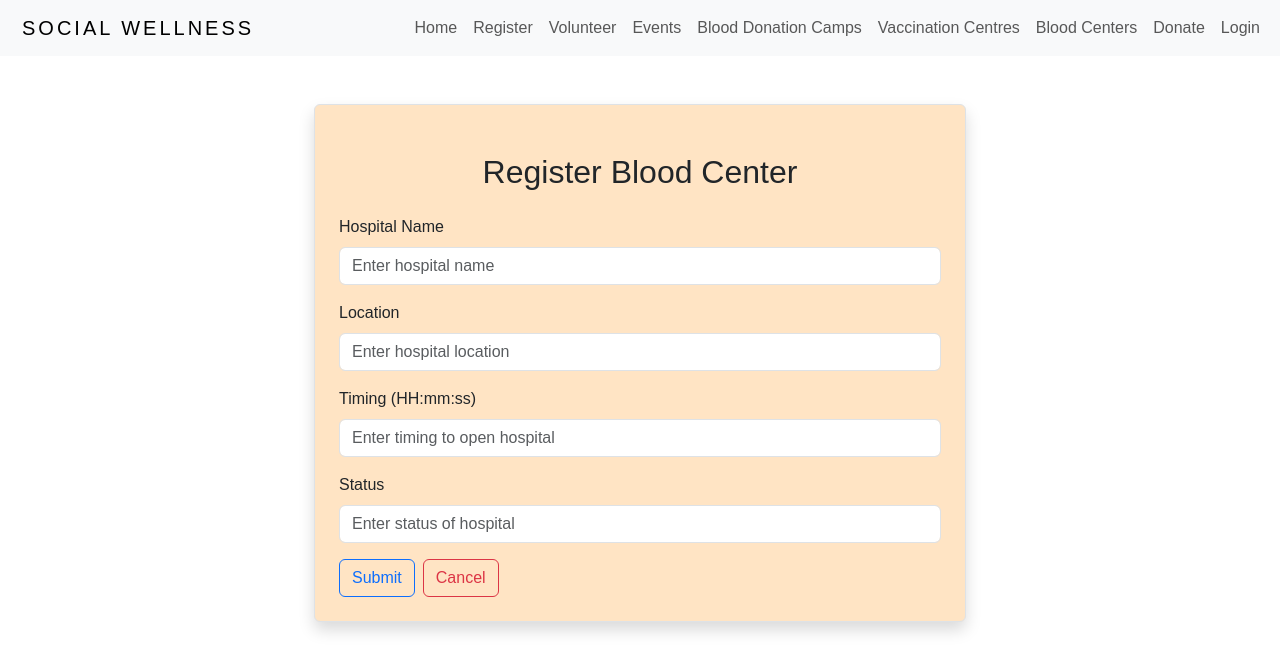
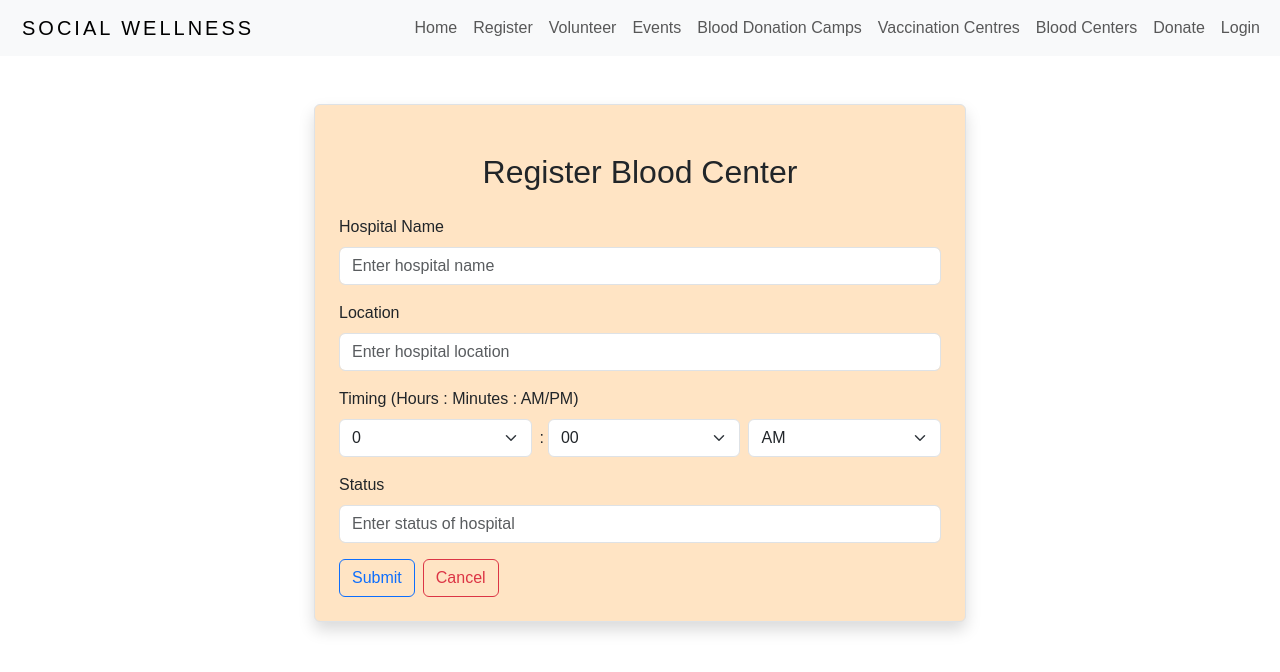
Before and after one commit to Soumyaneelakari1/SocialWellness, a React (Create React App) app in the folder ngo-frontend/: page /addcenter in a window 1280 px wide. Shown: the top 672 px of the page. Built offline with nearby package versions, Linux system fonts and the light colour scheme.

Commit message:
add time

```diff
--- a/ngo-frontend/src/BloodCenter/AddCenter.js
+++ b/ngo-frontend/src/BloodCenter/AddCenter.js
@@ -9,7 +9,7 @@ export default function AddCenter() {
   const [bloodCenter, setBloodCenter] = useState({
     u_name: "",
     location: "",
-    timing: "",
+    timing: "00:00 AM",
     status: "",
   });
 
@@ -27,16 +27,24 @@ export default function AddCenter() {
       }
     }
 
-    setBloodCenter({ ...bloodCenter, [name]: validValue });
+    if (name === 'hour' || name === 'minute' || name === 'period') {
+      const [hour, minute, period] = timing.split(/[:\s]/);
+      const newTime = {
+        hour: name === 'hour' ? value : hour,
+        minute: name === 'minute' ? value : minute,
+        period: name === 'period' ? value : period,
+      };
+      setBloodCenter({
+        ...bloodCenter,
+        timing: `${newTime.hour}:${newTime.minute} ${newTime.period}`,
+      });
+    } else {
+      setBloodCenter({ ...bloodCenter, [name]: validValue });
+    }
   };
 
   const onSubmit = async (e) => {
     e.preventDefault();
-    const timingPattern = /^([01]\d|2[0-3]):([0-5]\d):([0-5]\d)$/;
-    if (!timingPattern.test(timing)) {
-      alert("Timing must be in the format HH:mm:ss");
-      return;
-    }
     try {
       await axios.post("http://localhost:8080/bloodCenter", bloodCenter, {
         headers: {
@@ -86,16 +94,44 @@ export default function AddCenter() {
               </div>
               <div className="mb-3">
                 <label htmlFor="timing" className="form-label">
-                  Timing (HH:mm:ss)
+                  Timing (Hours : Minutes : AM/PM)
                 </label>
-                <input
-                  type="text"
-                  className="form-control"
-                  placeholder="Enter timing to open hospital"
-                  name="timing"
-                  value={timing}
-                  onChange={onInputChange}
-                />
+                <div className='d-flex'>
+                  <select
+                    className='form-select me-2'
+                    name='hour'
+                    value={timing.split(':')[0]}
+                    onChange={onInputChange}
+                  >
+                    {[...Array(13).keys()].map(hour => (
+                      <option key={hour} value={hour}>
+                        {hour}
+                      </option>
+                    ))}
+                  </select>
+                  <span className='align-self-center me-1'>:</span>
+                  <select
+                    className='form-select me-2'
+                    name='minute'
+                    value={timing.split(':')[1].split(' ')[0]}
+                    onChange={onInputChange}
+                  >
+                    {[...Array(60).keys()].map(minute => (
+                      <option key={minute} value={minute < 10 ? `0${minute}` : minute}>
+                        {minute < 10 ? `0${minute}` : minute}
+                      </option>
+                    ))}
+                  </select>
+                  <select
+                    className='form-select'
+                    name='period'
+                    value={timing.split(' ')[1]}
+                    onChange={onInputChange}
+                  >
+                    <option value='AM'>AM</option>
+                    <option value='PM'>PM</option>
+                  </select>
+                </div>
               </div>
               <div className="mb-3">
                 <label htmlFor="status" className="form-label">
--- a/ngo-frontend/src/BloodCenter/EditCenter.js
+++ b/ngo-frontend/src/BloodCenter/EditCenter.js
@@ -2,6 +2,7 @@ import axios from "axios";
 import React, { useEffect, useState } from "react";
 import { Link, useNavigate, useParams } from "react-router-dom";
 import './addcenter.css'
+
 export default function EditUser() {
   let navigate = useNavigate();
 
@@ -10,14 +11,29 @@ export default function EditUser() {
   const [bloodCenter, setUser] = useState({
     u_name: "",
     location: "",
-    timing: "",
+    timing: "00:00 AM",
     status: "",
   });
 
   const { u_name, location, timing ,status } = bloodCenter;
 
   const onInputChange = (e) => {
-    setUser({ ...bloodCenter, [e.target.name]: e.target.value });
+    const { name, value } = e.target;
+
+    if (name === 'hour' || name === 'minute' || name === 'period') {
+      const [hour, minute, period] = timing.split(/[:\s]/);
+      const newTime = {
+        hour: name === 'hour' ? value : hour,
+        minute: name === 'minute' ? value : minute,
+        period: name === 'period' ? value : period,
+      };
+      setUser({
+        ...bloodCenter,
+        timing: `${newTime.hour}:${newTime.minute} ${newTime.period}`,
+      });
+    } else {
+      setUser({ ...bloodCenter, [name]: value });
+    }
   };
 
   useEffect(() => {
@@ -26,17 +42,16 @@ export default function EditUser() {
 
   const onSubmit = async (e) => {
     e.preventDefault();
-    const timingPattern = /^([01]\d|2[0-3]):([0-5]\d):([0-5]\d)$/;
-    if (!timingPattern.test(timing)) {
-      alert("Timing must be in the format HH:mm:ss");
-      return;
-    }
+    try {
       await axios.put(`http://localhost:8080/bloodCenter/${id}`, bloodCenter, {
         headers: {
           "Content-Type": "application/json"
         }
       });
       navigate("/");
+    } catch (error) {
+      console.error("Error updating blood center:", error);
+    }
   };
 
   const loadUser = async () => {
@@ -52,55 +67,83 @@ export default function EditUser() {
 
           <form onSubmit={(e) => onSubmit(e)}>
             <div className="mb-3">
-            <label htmlFor="U_name" className="form-label">
-              HName
+              <label htmlFor="u_name" className="form-label">
+                Hospital Name
               </label>
               <input
-                type={"text"}
+                type="text"
                 className="form-control"
                 placeholder="Enter your Hospital name"
                 name="u_name"
                 value={u_name}
-                onChange={(e) => onInputChange(e)}
+                onChange={onInputChange}
               />
             </div>
             <div className="mb-3">
-            <label htmlFor="Location" className="form-label">
+              <label htmlFor="location" className="form-label">
                 Location
               </label>
               <input
-                type={"text"}
+                type="text"
                 className="form-control"
                 placeholder="Enter hospital location"
                 name="location"
                 value={location}
-                onChange={(e) => onInputChange(e)}
+                onChange={onInputChange}
               />
             </div>
             <div className="mb-3">
-            <label htmlFor="Timing" className="form-label">
-              Timing
+              <label htmlFor="timing" className="form-label">
+                Timing (Hours : Minutes : AM/PM)
               </label>
-              <input
-                type={"text"}
-                className="form-control"
-                placeholder="Enter the hospital timing"
-                name="timing"
-                value={timing}
-                onChange={(e) => onInputChange(e)}
-              />
+              <div className='d-flex'>
+                <select
+                  className='form-select me-2'
+                  name='hour'
+                  value={timing.split(':')[0]}
+                  onChange={onInputChange}
+                >
+                  {[...Array(13).keys()].map(hour => (
+                    <option key={hour} value={hour}>
+                      {hour}
+                    </option>
+                  ))}
+                </select>
+                <span className='align-self-center me-1'>:</span>
+                <select
+                  className='form-select me-2'
+                  name='minute'
+                  value={timing.split(':')[1].split(' ')[0]}
+                  onChange={onInputChange}
+                >
+                  {[...Array(60).keys()].map(minute => (
+                    <option key={minute} value={minute < 10 ? `0${minute}` : minute}>
+                      {minute < 10 ? `0${minute}` : minute}
+                    </option>
+                  ))}
+                </select>
+                <select
+                  className='form-select'
+                  name='period'
+                  value={timing.split(' ')[1]}
+                  onChange={onInputChange}
+                >
+                  <option value='AM'>AM</option>
+                  <option value='PM'>PM</option>
+                </select>
+              </div>
             </div>
             <div className="mb-3">
-              <label htmlFor="Status" className="form-label">
+              <label htmlFor="status" className="form-label">
                 Status
               </label>
               <input
-                type={"text"}
+                type="text"
                 className="form-control"
                 placeholder="Enter the hospital status"
                 name="status"
                 value={status}
-                onChange={(e) => onInputChange(e)}
+                onChange={onInputChange}
               />
             </div>
             <button type="submit" className="btn btn-outline-primary">
--- a/ngo-frontend/src/vaccineCamp/EditVaccine.js
+++ b/ngo-frontend/src/vaccineCamp/EditVaccine.js
@@ -11,14 +11,29 @@ export default function EditVaccine() {
   const [user, setUser] = useState({
     vaccine: "",
     vdate: currdate,
-    vtime: "",
+    vtime: "0:00 AM",
     vlocation: "",
   });
 
   const { vaccine, vdate, vtime, vlocation } = user;
 
   const onInputChange = (e) => {
-    setUser({ ...user, [e.target.name]: e.target.value });
+    const { name, value } = e.target;
+
+    if (name === 'hour' || name === 'minute' || name === 'period') {
+      const [hour, minute, period] = vtime.split(/[:\s]/);
+      const newTime = {
+        hour: name === 'hour' ? value : hour,
+        minute: name === 'minute' ? value : minute,
+        period: name === 'period' ? value : period
+      };
+      setUser({
+        ...user,
+        vtime: `${newTime.hour}:${newTime.minute} ${newTime.period}`
+      });
+    } else {
+      setUser({ ...user, [name]: value });
+    }
   };
 
   useEffect(() => {
@@ -35,12 +50,12 @@ export default function EditVaccine() {
     const result = await axios.get(`http://localhost:8080/vaccineCamp/${id}`);
     setUser(result.data);
   };
+
   return (
     <div className="editvaccine-page">
       <div className='vaccine-container container mt-5 pt-5'>
         <div className='row'>
           <div className="editvaccine-form col-md-6 offset-md-3 border rounded p-4 mt-2 shadow">
-
             <div className='vaccine-heading text-center fs-2 my-20 fw-semibold p-4 rounded'>Edit Vaccine Camp</div>
             <form onSubmit={(e) => onSubmit(e)}>
               <div className='mb-3'>
@@ -56,13 +71,46 @@ export default function EditVaccine() {
                   onChange={(e) => onInputChange(e)} />
               </div>
               <div className='mb-3'>
-              <label htmlFor='vtime' className='form-label fs-5'>Time</label>
-              <input type={'text'} className='form-control'
-                placeholder='Enter time' name='vtime' value={vtime}
-                onChange={(e) => onInputChange(e)} />
+                <label htmlFor='vtime' className='form-label fs-5'>Time (Hours : Minutes : AM/PM)</label>
+                <div className='d-flex'>
+                  <select
+                    className='form-select me-2'
+                    name='hour'
+                    value={vtime ? vtime.split(':')[0] : "0"}
+                    onChange={onInputChange}
+                  >
+                    {[...Array(13).keys()].map(hour => (
+                      <option key={hour} value={hour}>
+                        {hour}
+                      </option>
+                    ))}
+                  </select>
+                  <span className='align-self-center me-1'>:</span>
+                  <select
+                    className='form-select me-2'
+                    name='minute'
+                    value={vtime ? vtime.split(':')[1].split(' ')[0] : "00"}
+                    onChange={onInputChange}
+                  >
+                    {[...Array(60).keys()].map(minute => (
+                      <option key={minute} value={minute < 10 ? `0${minute}` : minute}>
+                        {minute < 10 ? `0${minute}` : minute}
+                      </option>
+                    ))}
+                  </select>
+                  <select
+                    className='form-select'
+                    name='period'
+                    value={vtime ? vtime.split(' ')[1] : "AM"}
+                    onChange={onInputChange}
+                  >
+                    <option value='AM'>AM</option>
+                    <option value='PM'>PM</option>
+                  </select>
+                </div>
               </div>
               <div className='mb-3'>
-              <label htmlFor='C' className='form-label fs-5'>Location</label>
+                <label htmlFor='vlocation' className='form-label fs-5'>Location</label>
                 <input type={'text'} className='form-control'
                   placeholder='Enter venue' name='vlocation' value={vlocation}
                   onChange={(e) => onInputChange(e)} />
@@ -73,7 +121,6 @@ export default function EditVaccine() {
               </Link>
             </form>
           </div>
-
         </div>
       </div>
     </div>
```
Lines whose indentation alone changed are shown as unchanged.
